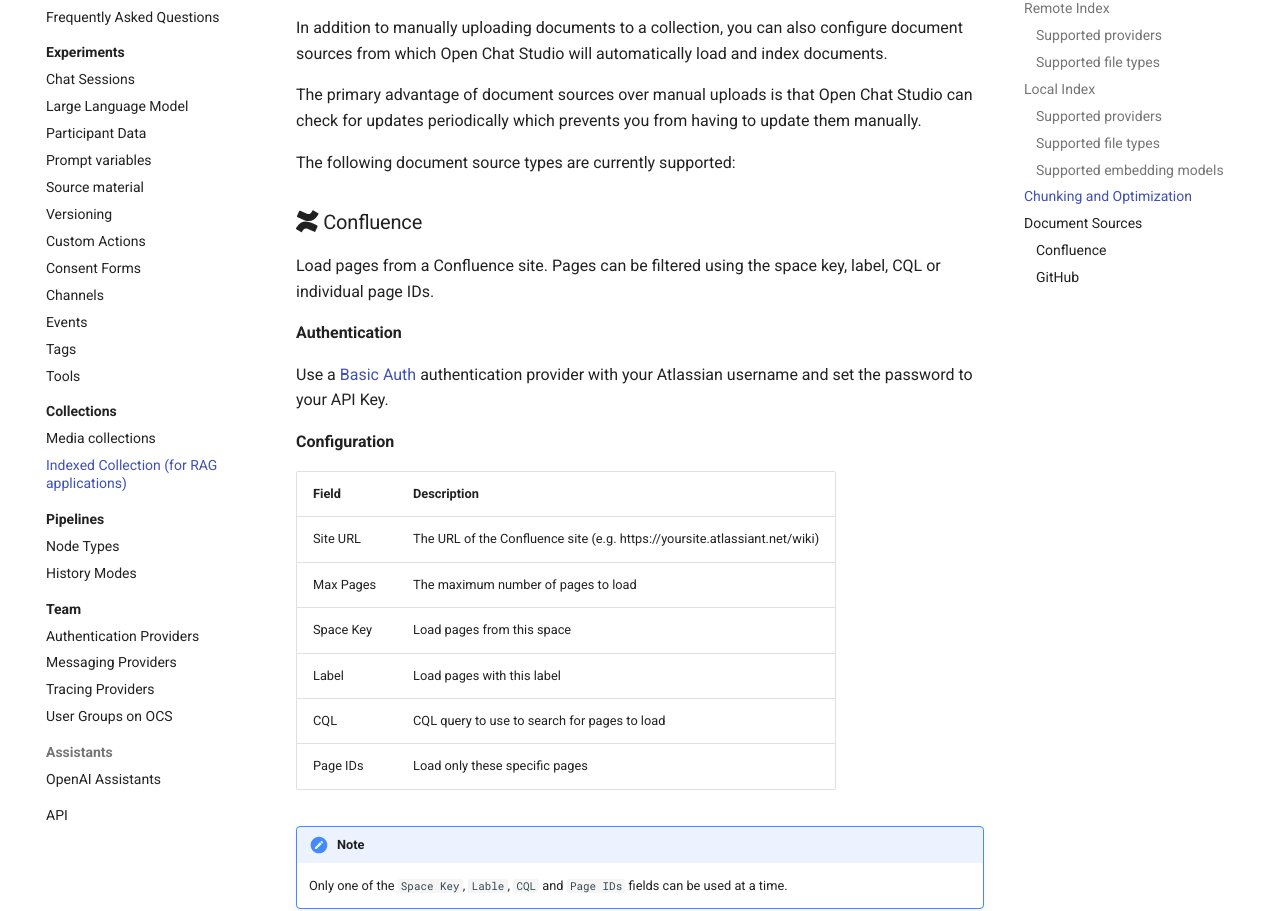
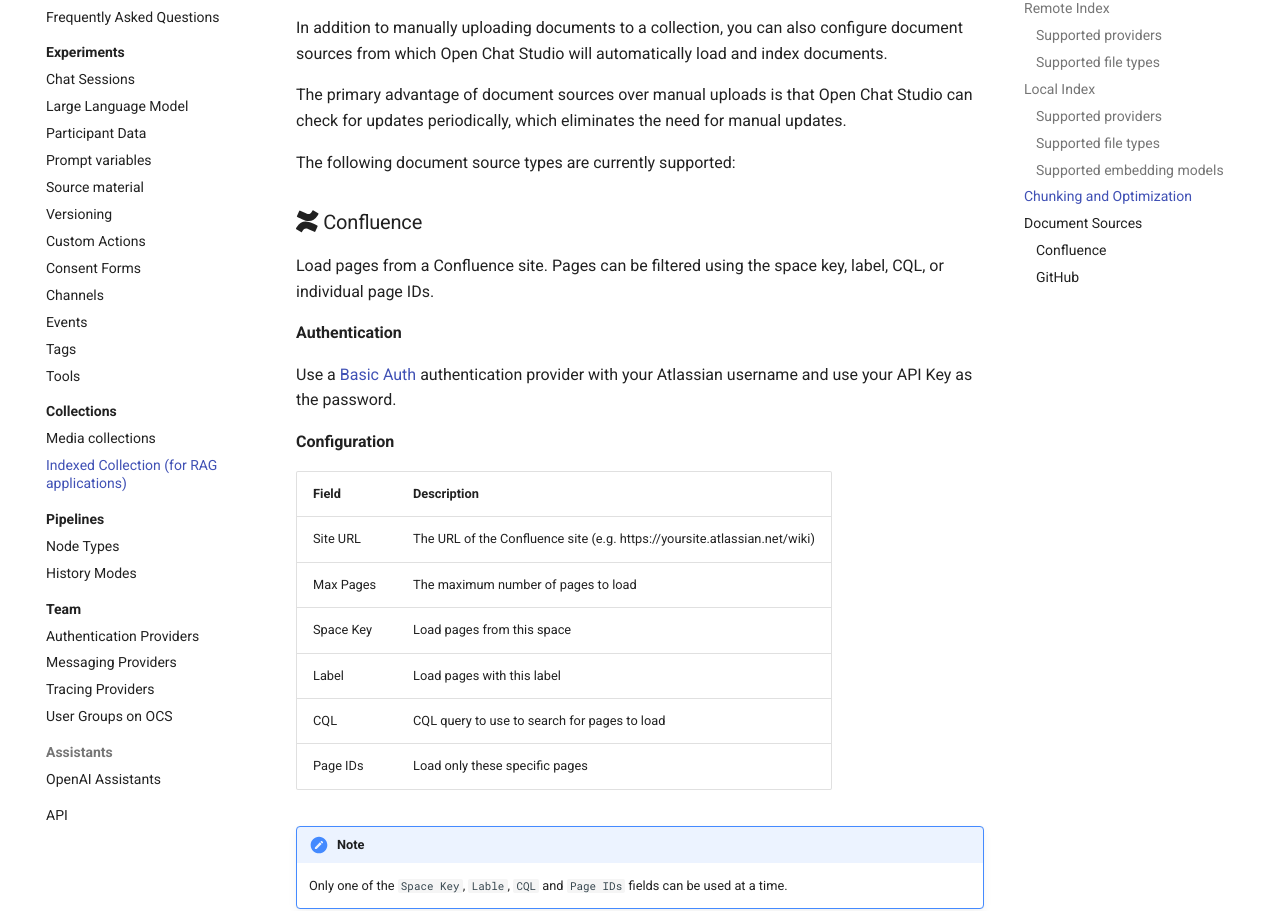
Before and after one commit to dimagi/open-chat-studio-docs, an MkDocs documentation site: the page built from docs/concepts/collections/indexed.md, in a window 1280 px wide and 1400 px high, scrolled down 2291 px. Shown: the part 175-1086 px from the top of the window. Built offline with MkDocs 1.6.1 and Material for MkDocs 9.7.7, drawn with Linux system fonts in a browser that asks for light colours; a script that is not in the unit is left out; comment, search, counter and statistics services are not loaded; some of the changed text lies outside the part shown.

Commit message:
misc fixes

```diff
--- a/docs/concepts/collections/indexed.md
+++ b/docs/concepts/collections/indexed.md
@@ -68,29 +68,28 @@
 
 In addition to manually uploading documents to a collection, you can also configure document sources from which Open Chat Studio will automatically load and index documents.
 
-The primary advantage of document sources over manual uploads is that Open Chat Studio can check for updates periodically which prevents
-you from having to update them manually.
+The primary advantage of document sources over manual uploads is that Open Chat Studio can check for updates periodically, which eliminates the need for manual updates.
 
 The following document source types are currently supported:
 
 ### :simple-confluence: Confluence
 
-Load pages from a Confluence site. Pages can be filtered using the space key, label, CQL or individual page IDs.
+Load pages from a Confluence site. Pages can be filtered using the space key, label, CQL, or individual page IDs.
 
 **Authentication**
 
-Use a [Basic Auth](../authentication-providers.md#basic-auth) authentication provider with your Atlassian username and set the password to your API Key.
+Use a [Basic Auth](../authentication-providers.md#basic-auth) authentication provider with your Atlassian username and use your API Key as the password.
 
 **Configuration**
 
-| Field     | Description                                                                |
-|-----------|----------------------------------------------------------------------------|
-| Site URL  | The URL of the Confluence site (e.g. https://yoursite.atlassiant.net/wiki) |
-| Max Pages | The maximum number of pages to load                                        |
-| Space Key | Load pages from this space                                                 |
-| Label     | Load pages with this label                                                 |
-| CQL       | CQL query to use to search for pages to load                               |
-| Page IDs  | Load only these specific pages                                             |
+| Field     | Description                                                               |
+|-----------|---------------------------------------------------------------------------|
+| Site URL  | The URL of the Confluence site (e.g. https://yoursite.atlassian.net/wiki) |
+| Max Pages | The maximum number of pages to load                                       |
+| Space Key | Load pages from this space                                                |
+| Label     | Load pages with this label                                                |
+| CQL       | CQL query to use to search for pages to load                              |
+| Page IDs  | Load only these specific pages                                            |
 
 !!! note
 
@@ -108,7 +107,7 @@
 
 | Field          | Description                                                          |
 |----------------|----------------------------------------------------------------------|
-| Repository URL | GitHub repository URL (e.g., https://github.com/user/repo)           |
+| Repository URL | GitHub repository URL (e.g. https://github.com/user/repo)            |
 | Branch         | Git branch to sync from                                              |
 | File Pattern   | File patterns to include. Prefix with '!' to exclude matching files. |
 | Path Filter    | Optional path prefix to filter files (e.g., docs/)                   |
```
